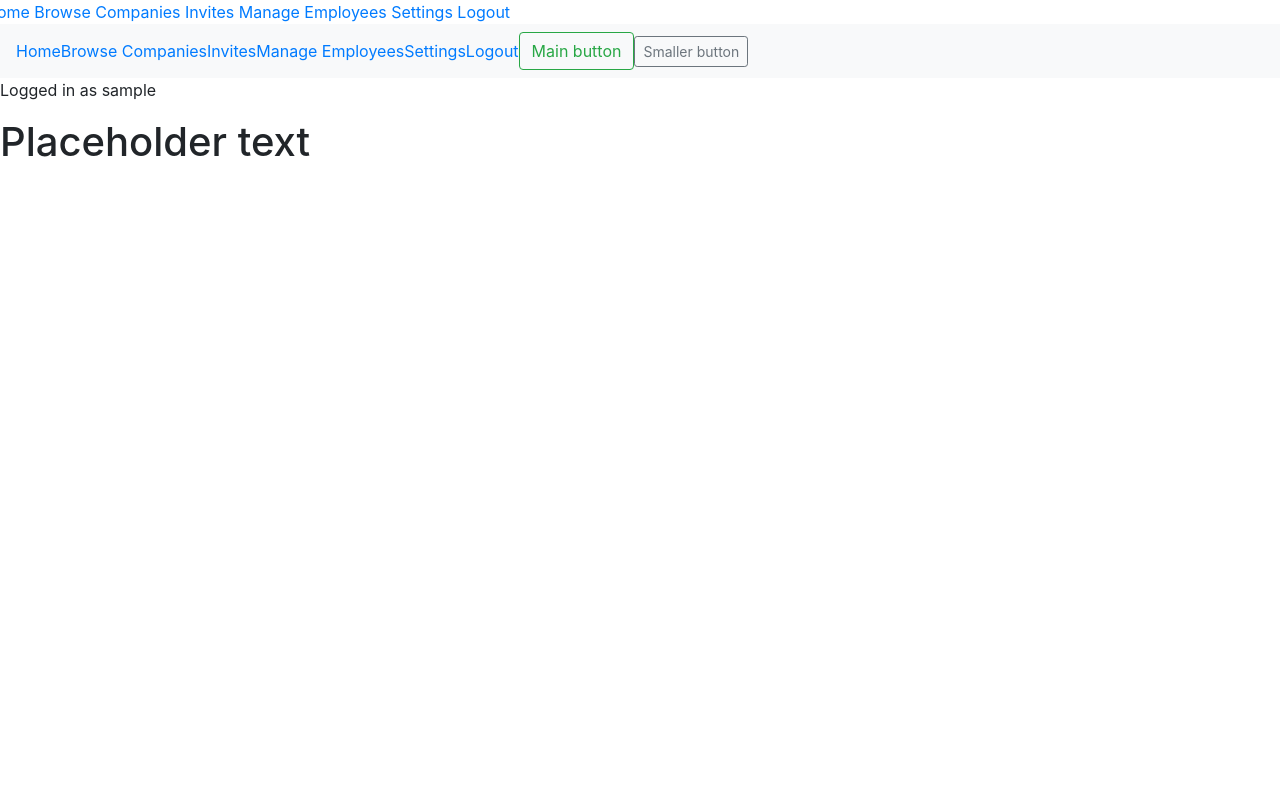
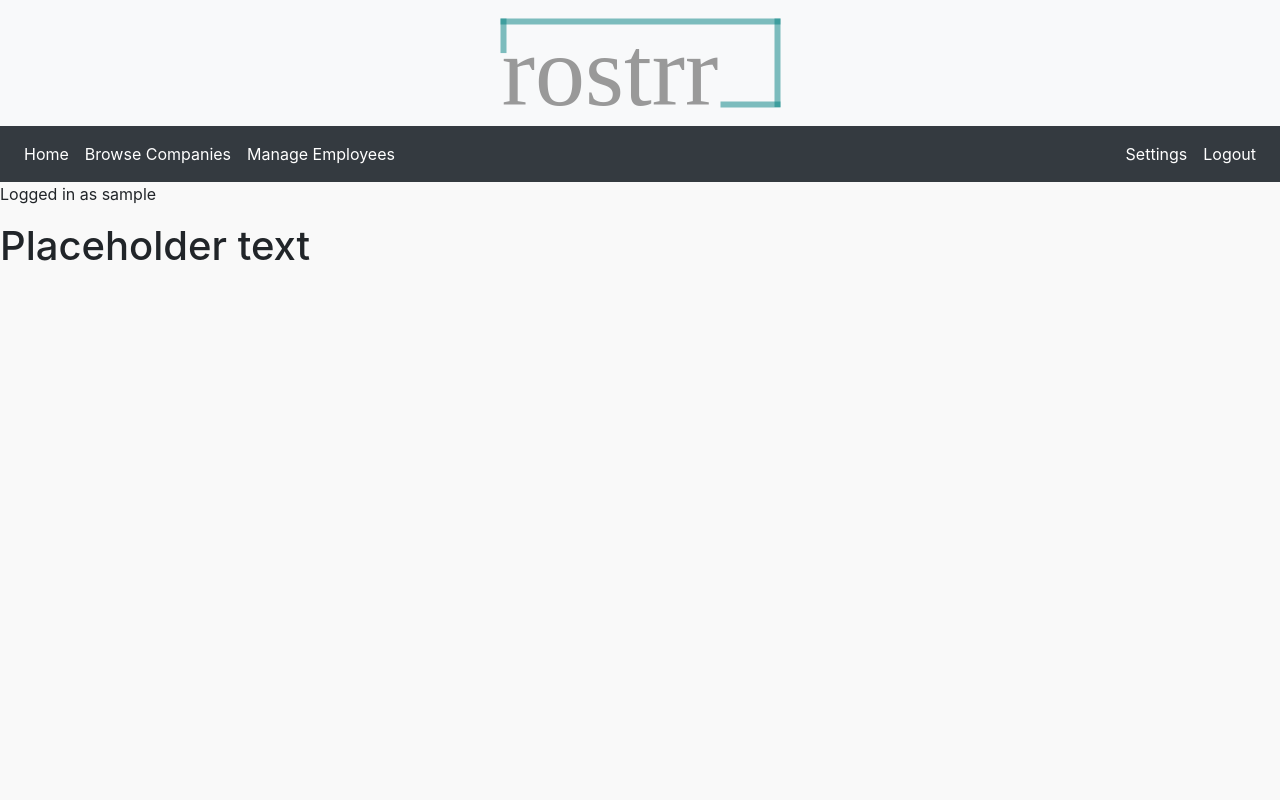
Before and after one commit to HumdahQamar/The_Vetted, a Django app: page /profile/ in a window 1280 px wide. Run offline with Django 3.2, Linux system fonts and the light colour scheme; the visitor is signed in with stand-in values (Sample User, id 1); some libraries are stand-ins or nearby versions.

Commit message:
Create navigation bar

```diff
--- a/the_vetted/roster/static/roster/style.css
+++ b/the_vetted/roster/static/roster/style.css
@@ -13,3 +13,16 @@
 .navbar_main {
     background-color: #008080;
 }
+
+.rostrr_link {
+    color: #008080;
+}
+
+.main_container {
+    background-color: #f9f9f9;
+    height: 100vh;
+}
+
+.nav_sub {
+    background-color: #B3B3B3;
+}
--- a/the_vetted/roster/templates/roster/base.html
+++ b/the_vetted/roster/templates/roster/base.html
@@ -7,49 +7,56 @@
     {#    <link rel="stylesheet" href="//maxcdn.bootstrapcdn.com/bootstrap/3.2.0/css/bootstrap.min.css">#}
     {#    <link rel="stylesheet" href="//maxcdn.bootstrapcdn.com/bootstrap/3.2.0/css/bootstrap-theme.min.css">#}
         <link rel="stylesheet" href="https://maxcdn.bootstrapcdn.com/bootstrap/4.0.0/css/bootstrap.min.css" integrity="sha384-Gn5384xqQ1aoWXA+058RXPxPg6fy4IWvTNh0E263XmFcJlSAwiGgFAW/dAiS6JXm" crossorigin="anonymous">
-
+        <link rel="stylesheet" type="text/css" href="{% static 'roster/style.css' %}">
     </head>
     <body>
-    <div class="row">
-{#    <nav class="navbar navbar-light navbar_main">#}
-        <div id=" nav-container navbar_main">
-            {% block navbar_links_old %}
-                <a href="{% url 'home' %}">Home</a>
-                <a href="{% url 'browse_companies' %}">Browse Companies</a>
-                <a href="">Invites</a>
+        <div class="main_container">
+
+            <nav class="navbar navbar-expand-lg navbar-dark bg-light">
+                <div class="mx-auto my-2 order-0 order-md-1 position-relative">
+                    <a class="mx-auto" href="#">
+                        <img src="{% static 'roster/rostrr_logo_transparent_large.png' %}">
+                    </a>
+                    <button class="navbar-toggler" type="button" data-toggle="collapse" data-target=".dual-collapse2">
+                        <span class="navbar-toggler-icon"></span>
+                    </button>
+                </div>
+            </nav>
+
+            <nav class="navbar navbar-expand-md navbar-dark bg-dark">
+                <div class="navbar-collapse collapse w-100 order-1 order-md-0 dual-collapse2">
+                    <ul class="navbar-nav mr-auto">
+                        <li class="nav-item active">
+                            <a class="nav-link" href="{% url 'home' %}">Home</a>
+                        </li>
+                        <li class="nav-item active">
+                            <a class="nav-link" href="{% url 'browse_companies' %}">Browse Companies</a>
+                        </li>
                         {% if user.is_admin or user.is_super_admin %}
-                    <a href="">Manage Employees</a>
+                            <li class="nav-item active">
+                                <a class="nav-link" href="{% url 'home' %}">Manage Employees</a>
+                            </li>
                         {% endif %}
-                <a href="{% url 'settings' %}">Settings</a>
-                <a href="{% url 'logout' %}">Logout</a>
-            {% endblock %}
-        </div>
-{#    </nav>#}
+                    </ul>
                 </div>
 
-
-    <nav class="navbar navbar-light bg-light">
-        <form class="form-inline">
-            {% block navbar_links %}
-                <a href="{% url 'home' %}">Home</a>
-                <a href="{% url 'browse_companies' %}">Browse Companies</a>
-                <a href="">Invites</a>
-                {% if user.is_admin or user.is_super_admin %}
-                    <a href="">Manage Employees</a>
-                {% endif %}
-                <a href="{% url 'settings' %}">Settings</a>
-                <a href="{% url 'logout' %}">Logout</a>
-            {% endblock %}
-            <button class="btn btn-outline-success" type="button">Main button</button>
-            <button class="btn btn-sm btn-outline-secondary" type="button">Smaller button</button>
-        </form>
+                <div class="navbar-collapse collapse w-100 order-3 dual-collapse2">
+                    <ul class="navbar-nav ml-auto">
+                        <li class="nav-item active">
+                            <a class="nav-link" href="{% url 'settings' %}">Settings</a>
+                        </li>
+                        <li class="nav-item active">
+                            <a class="nav-link" href="{% url 'logout' %}">Logout</a>
+                        </li>
+                    </ul>
+                </div>
             </nav>
-
 
             {% block user_tag %}
                 <p>Logged in as {{ user.username }}</p>
             {% endblock %}
             {% block contents %}{% endblock %}
 
+        </div>
     </body>
 </html>
```
Also changed, not shown: the_vetted/roster/static/roster/rostrr_logo_transparent_large.png (added). Lines whose indentation alone changed are shown as unchanged.
